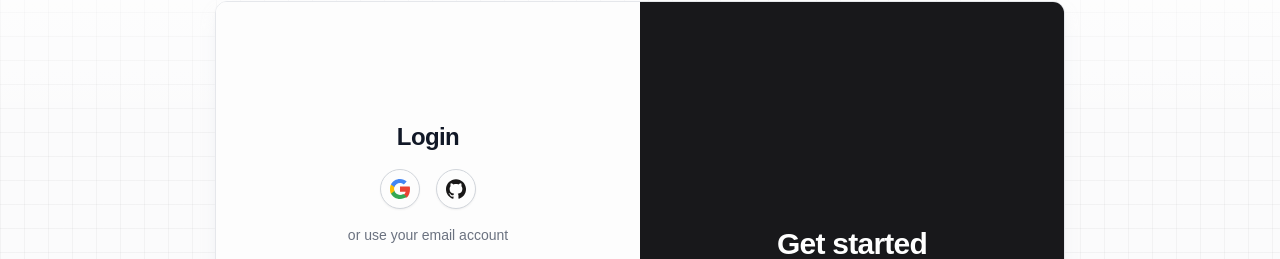
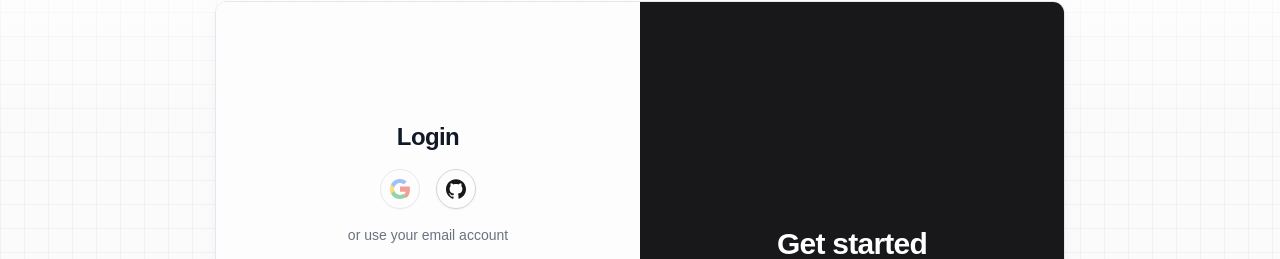
Before and after one commit to bakadenir/coreHub, a React (Vite) app in the folder apps/web/: page /auth in a window 1280 px wide. Shown: the part 132-391 px from the top of the page. Built offline with nearby package versions, Linux system fonts and the light colour scheme; no server answers; a web font is replaced by a local one.

Commit message:
temp: disable Google login due to Chrome compatibility issues, keep GitHub active

```diff
--- a/apps/web/src/pages/LoginRegister.tsx
+++ b/apps/web/src/pages/LoginRegister.tsx
@@ -121,11 +121,8 @@ export default function LoginRegister() {
 
     const socialButtons = (
         <div className="flex gap-4 mb-4">
-            {/* Google - Verified */}
-            <button type="button" className="w-10 h-10 rounded-full border border-gray-300 flex items-center justify-center hover:bg-gray-50 transition-colors bg-[#fdfdfd] shadow-sm" onClick={async () => {
-                const { error } = await signIn.google();
-                if (error) showToast(error.message, 'error');
-            }}>
+            {/* Google - Temporarily disabled due to Chrome compatibility issues */}
+            <button type="button" className="w-10 h-10 rounded-full border border-gray-300 flex items-center justify-center hover:bg-gray-50 transition-colors bg-[#fdfdfd] shadow-sm opacity-50" onClick={() => showToast('Google login coming soon!', 'info')} title="Coming soon">
                 <svg className="w-5 h-5" viewBox="0 0 24 24">
                     <path fill="#EA4335" d="M24 12.276c0-1.16-.104-2.268-.297-3.328H12v6.29h6.728c-.288 1.55-1.165 2.87-2.482 3.75v3.12h4.02c2.352-2.164 3.708-5.352 3.708-9.832z" />
                     <path fill="#34A853" d="M12 24c3.24 0 5.956-1.074 7.94-2.906l-4.02-3.12c-1.074.72-2.45 1.146-3.92 1.146-3.128 0-5.776-2.112-6.724-4.95H1.14v3.226C3.136 21.366 7.228 24 12 24z" />
```
